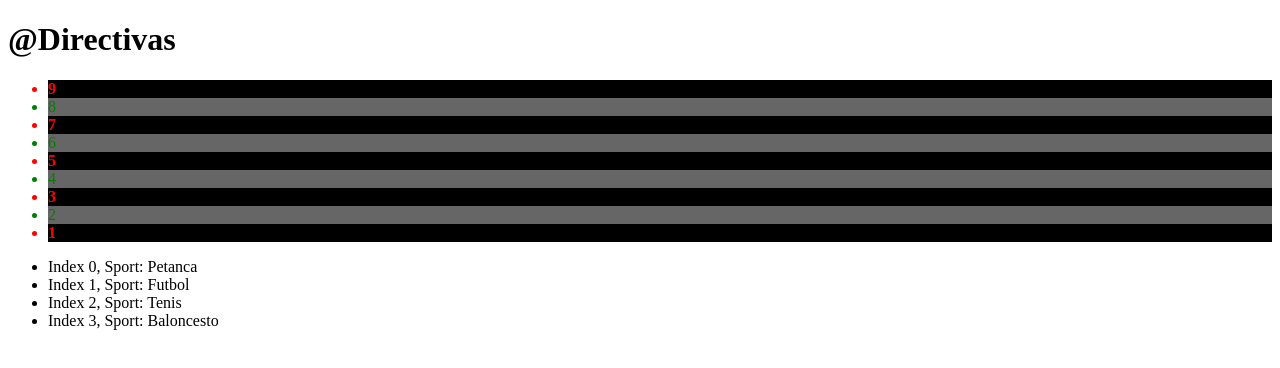
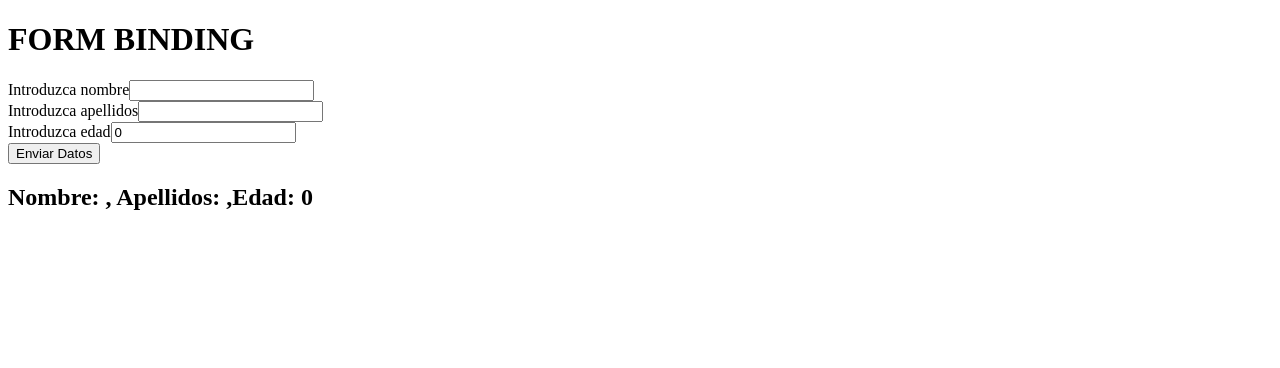
Before and after one commit to angeldzz/primerangular, an Angular app: page / in a window 1280 px wide. Shown: the top 368 px of the page. Built offline with nearby package versions, Linux system fonts and the light colour scheme.

Commit message:
formularios sin referencias con binding y FormsModule

```diff
--- a/src/app/app-module.ts
+++ b/src/app/app-module.ts
@@ -6,6 +6,8 @@ import { PrimerComponent } from '../components/primercomponent/primer.component'
 import { HooksAngular } from '../components/hooksangular/hooksangular.component';
 import { Deportes } from '../components/deportes/deportes.component';
 import { DeportesV2Component } from '../components/deportesv2/deportesv2.component';
+import { FormsModule } from '@angular/forms';
+import { FormBindingComponent } from '../components/formbinding/formbinding.component';
 
 @NgModule({
   declarations: [
@@ -13,10 +15,11 @@ import { DeportesV2Component } from '../components/deportesv2/deportesv2.compone
     PrimerComponent,
     HooksAngular,
     Deportes,
-    DeportesV2Component
+    DeportesV2Component,
+    FormBindingComponent
   ],
   imports: [
-    BrowserModule
+    BrowserModule,FormsModule
   ],
   providers: [
     provideBrowserGlobalErrorListeners()
--- a/src/app/app.html
+++ b/src/app/app.html
@@ -2,5 +2,6 @@
   <!-- <primer-component></primer-component> -->
   <!-- <hooks-angular></hooks-angular> -->
   <!-- <app-deportes></app-deportes> -->
-  <app-deportesv2></app-deportesv2>
+  <!-- <app-deportesv2></app-deportesv2> -->
+  <app-formbinding></app-formbinding>
 </main>
--- a/src/components/deportesv2/deportesv2.component.ts
+++ b/src/components/deportesv2/deportesv2.component.ts
@@ -1,4 +1,5 @@
 import { Component} from '@angular/core';
+
 
 @Component({
     selector: 'app-deportesv2',
--- /dev/null
+++ b/src/components/formbinding/formbinding.component.html
@@ -0,0 +1,25 @@
+<div>
+    <h1>FORM BINDING</h1>
+    <!-- Un formulario siempre debe tener un di de angular
+     con la igualdad a ngForm -->
+    <form #userForm="ngForm" (ngSubmit)="recibirDatos()">
+        <label>Introduzca nombre</label>
+        <input type="text" name="cajanombre"
+        #cajanombre="ngModel"
+        [(ngModel)]="user.nombre"
+        ><br>
+        <label>Introduzca apellidos</label>
+        <input type="text" name="cajaapellidos"
+        #cajaapellidos="ngModel"
+        [(ngModel)]="user.apellidos"><br>
+        <label>Introduzca edad</label>
+        <input type="number" name="cajaedad"
+        #cajaedad="ngModel"
+        [(ngModel)]="user.edad"
+        ><br>
+        <!-- los controles deben tener una etiqueta ngModel apuntando al modelo -->
+        <!-- Para indicar model binding [(ngModel)="Mi modelo"] -->
+        <button>Enviar Datos</button>
+    </form>
+    <h2>Nombre: {{user.nombre}}, Apellidos: {{user.apellidos}},Edad: {{user.edad}}</h2>
+</div>
--- /dev/null
+++ b/src/components/formbinding/formbinding.component.ts
@@ -0,0 +1,24 @@
+import { Component } from '@angular/core';
+
+@Component({
+    selector: 'app-formbinding',
+    templateUrl: 'formbinding.component.html',
+    standalone:false
+})
+
+export class FormBindingComponent{
+    public user: any;
+    public mensaje: string;
+
+    constructor() {
+        this.mensaje = "";
+        this.user = {
+            nombre: "",
+            apellidos:"",
+            edad:0,
+        }
+    }
+    recibirDatos():void{
+        this.mensaje = "Datos Recibidos"
+    }
+}
```
